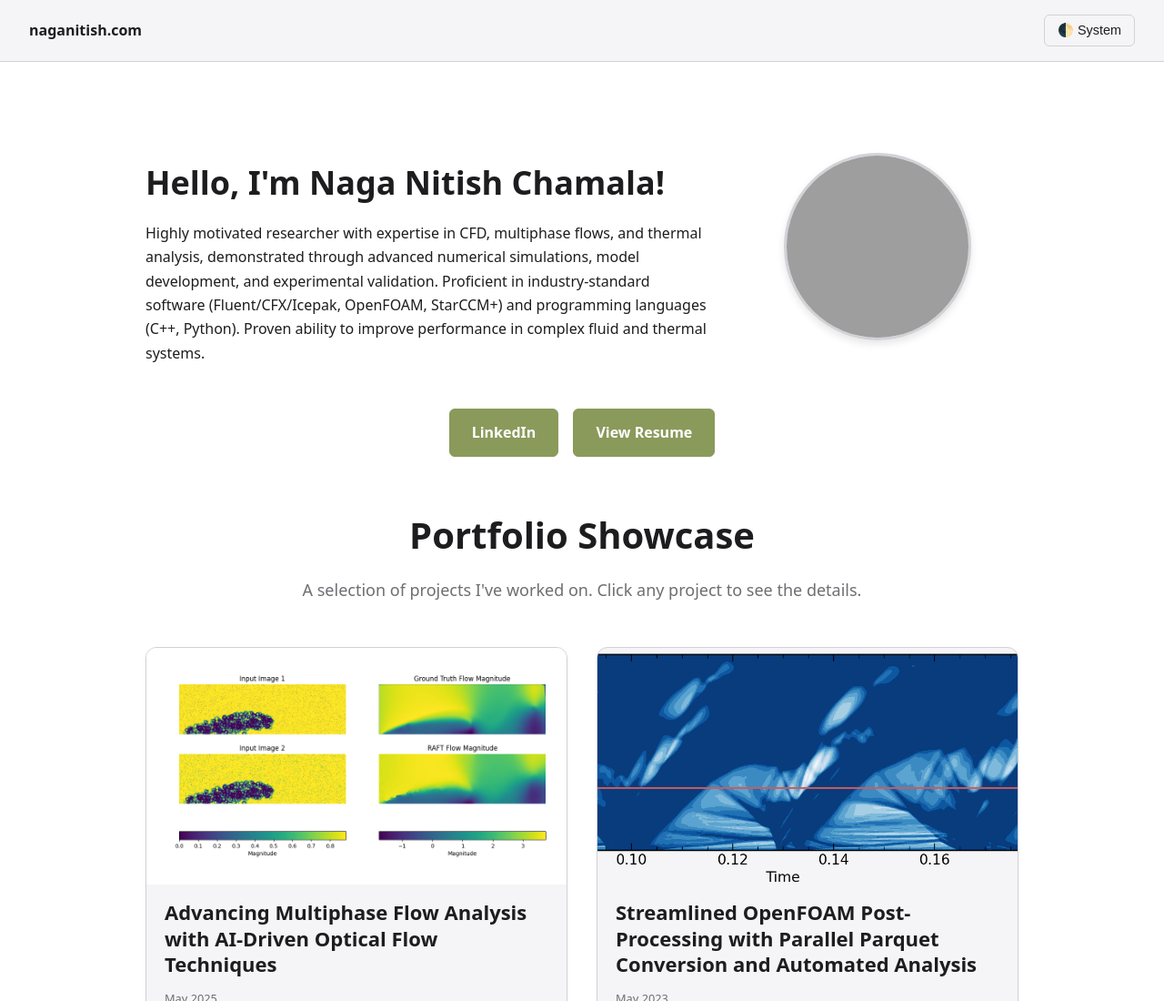
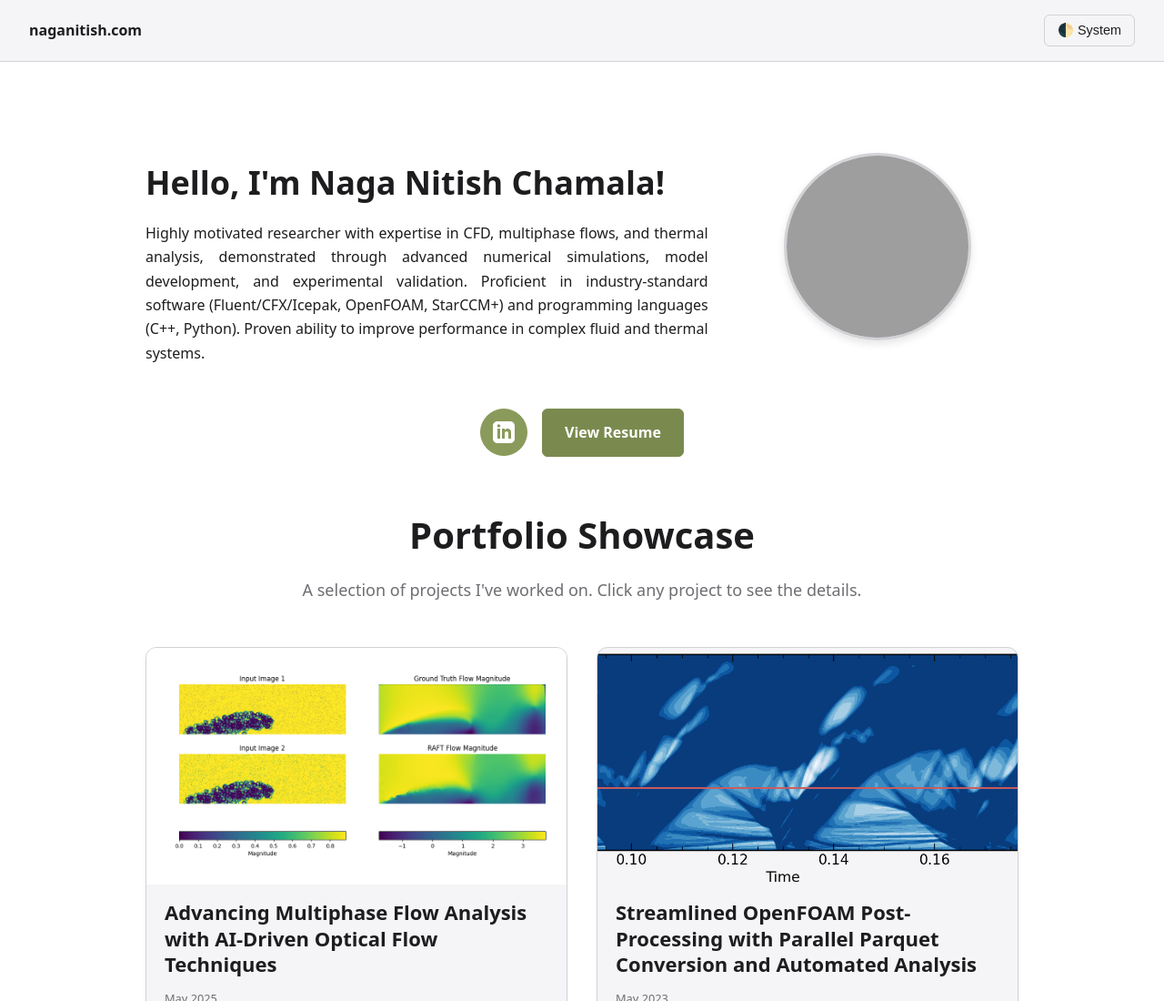
Before and after one commit to ChNagaNitish/naga-portfolio, an Astro site: page / in a window 1280 px wide. Shown: the top 1100 px of the page at 91% size. Built offline with nearby package versions, Linux system fonts and the light colour scheme; Astro itself is replaced by a stand-in of ours; grey boxes are pictures that could not be loaded.

Commit message:
Update index.astro

```diff
--- a/src/pages/index.astro
+++ b/src/pages/index.astro
@@ -31,15 +31,19 @@ const allProjects = (await getCollection('portfolio')).sort(
       href="https://www.linkedin.com/in/naga-nitish-chamala-0b0b31103/"
       target="_blank"
       rel="noopener noreferrer"
-      class="button"
+      class="button-icon"
+      aria-label="LinkedIn Profile"
     >
-      LinkedIn
+      <svg xmlns="http://www.w3.org/2000/svg" width="24" height="24" viewBox="0 0 24 24" fill="currentColor">
+        <path d="M19 0h-14c-2.761 0-5 2.239-5 5v14c0 2.761 2.239 5 5 5h14c2.762 0 5-2.239 5-5v-14c0-2.761-2.238-5-5-5zm-11 19h-3v-11h3v11zm-1.5-12.268c-.966 0-1.75-.784-1.75-1.75s.784-1.75 1.75-1.75 1.75.784 1.75 1.75-.784 1.75-1.75 1.75zm13.5 12.268h-3v-5.604c0-3.368-4-3.113-4 0v5.604h-3v-11h3v1.765c1.396-2.586 7-2.777 7 2.476v6.759z"/>
+      </svg>
     </a>
+
     <a
       href="/resume.pdf"
       target="_blank"
       rel="noopener noreferrer"
-      class="button"
+      class="button button-resume"
     >
       View Resume
     </a>
@@ -80,13 +84,19 @@ const allProjects = (await getCollection('portfolio')).sort(
       display: flex;
       align-items: center;
       gap: 2rem;
-      flex-wrap: wrap; /* Wraps on small screens */
+      flex-wrap: wrap;
       margin-bottom: 2rem;
     }
     .intro-text {
       flex: 2;
       min-width: 300px;
     }
+
+    /* NEW: Justified paragraph text */
+    .intro-text p {
+      text-align: justify;
+    }
+
     .intro-image-container {
       flex: 1;
       display: flex;
@@ -108,8 +118,11 @@ const allProjects = (await getCollection('portfolio')).sort(
       flex-wrap: wrap;
       gap: 1rem;
       justify-content: center;
+      align-items: center; /* Vertically align buttons */
       margin: 2rem 0 3rem 0;
     }
+
+    /* Base style for text buttons */
     .button {
       display: inline-block;
       padding: 0.75rem 1.5rem;
@@ -125,6 +138,40 @@ const allProjects = (await getCollection('portfolio')).sort(
       background-color: var(--link-hover-color);
       border-color: var(--link-hover-color);
       transform: translateY(-2px);
+    }
+
+    /* NEW: Darker resume button style */
+    .button.button-resume {
+      background-color: var(--link-hover-color); /* Uses hover color as base */
+      border-color: var(--link-hover-color);
+    }
+    .button.button-resume:hover {
+      filter: brightness(90%); /* Makes it even darker on hover */
+      transform: translateY(-2px);
+    }
+
+    /* NEW: LinkedIn icon button style */
+    .button-icon {
+      display: inline-flex;
+      justify-content: center;
+      align-items: center;
+      width: 50px;  /* Set a fixed size */
+      height: 50px; /* Set a fixed size */
+      background-color: var(--accent-color);
+      color: #fff; /* This color is used by the SVG */
+      text-decoration: none;
+      border-radius: 50%; /* Make it circular */
+      border: 1px solid var(--accent-color);
+      transition: all 0.2s ease-out;
+    }
+    .button-icon:hover {
+      background-color: var(--link-hover-color);
+      border-color: var(--link-hover-color);
+      transform: translateY(-2px);
+    }
+    .button-icon svg {
+      width: 24px;
+      height: 24px;
     }
 
     /* Projects */
```
